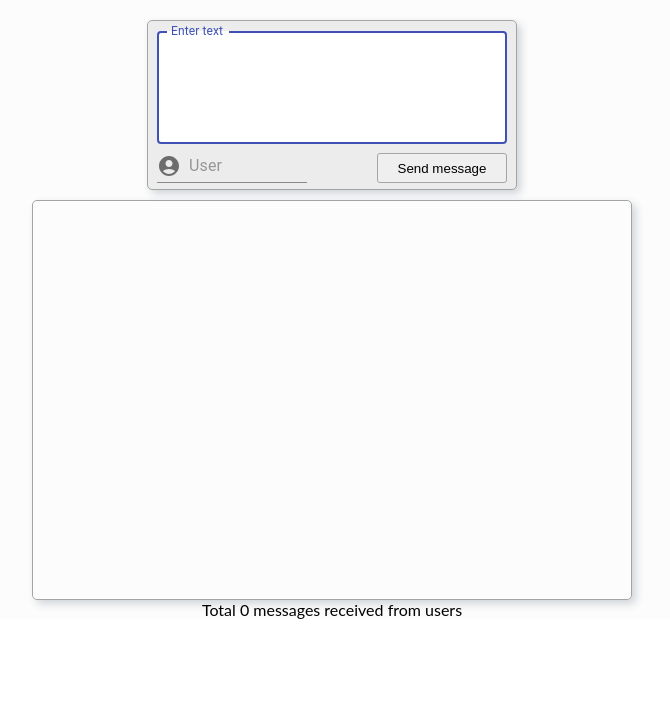
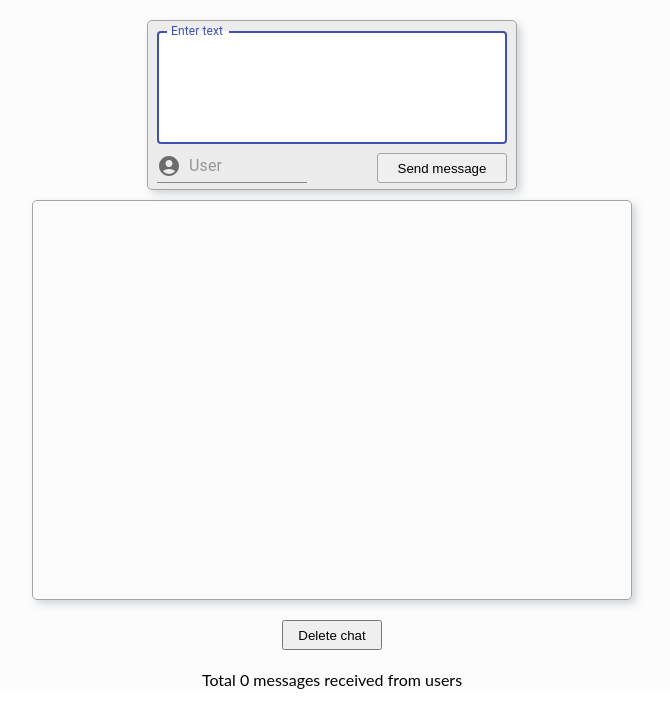
Before and after one commit to tzigor/React, a React (Create React App) app: page / in a window 1280 px wide. Shown: the top 728 px of the page, without its empty margins (308-978 px from the left). Built offline with nearby package versions, Linux system fonts and the light colour scheme.

Commit message:
Lesson 5 done

```diff
--- a/src/App.tsx
+++ b/src/App.tsx
@@ -30,6 +30,10 @@ export const App: FC = () => {
     return () => clearTimeout(timeout);
   }, [count]);
 
+  const handleClick = () => {
+    setMessageList([]);
+  };
+
   return (
     <div className="App">
       <Form
@@ -39,6 +43,7 @@ export const App: FC = () => {
         setLastUser={setLastUser}
       />
       <Message messageListProp={messageList} />
+      <button className="delButton" onClick={handleClick}>Delete chat</button>
       <p>Total {count} messages received from users</p>
     </div>
   );
--- a/src/index.css
+++ b/src/index.css
@@ -8,6 +8,13 @@ body {
     font-family: 'Lato', sans-serif;
 }
 
+.delButton {
+    width: 100px;
+    height: 30px;
+    margin-top: 20px;
+    margin-bottom: 20px;
+}
+
 .App {
     background-color: rgb(252, 252, 252);
     display: flex;
```
Also changed, not shown: 1 other file (tests, documents, lock files or other folders).
